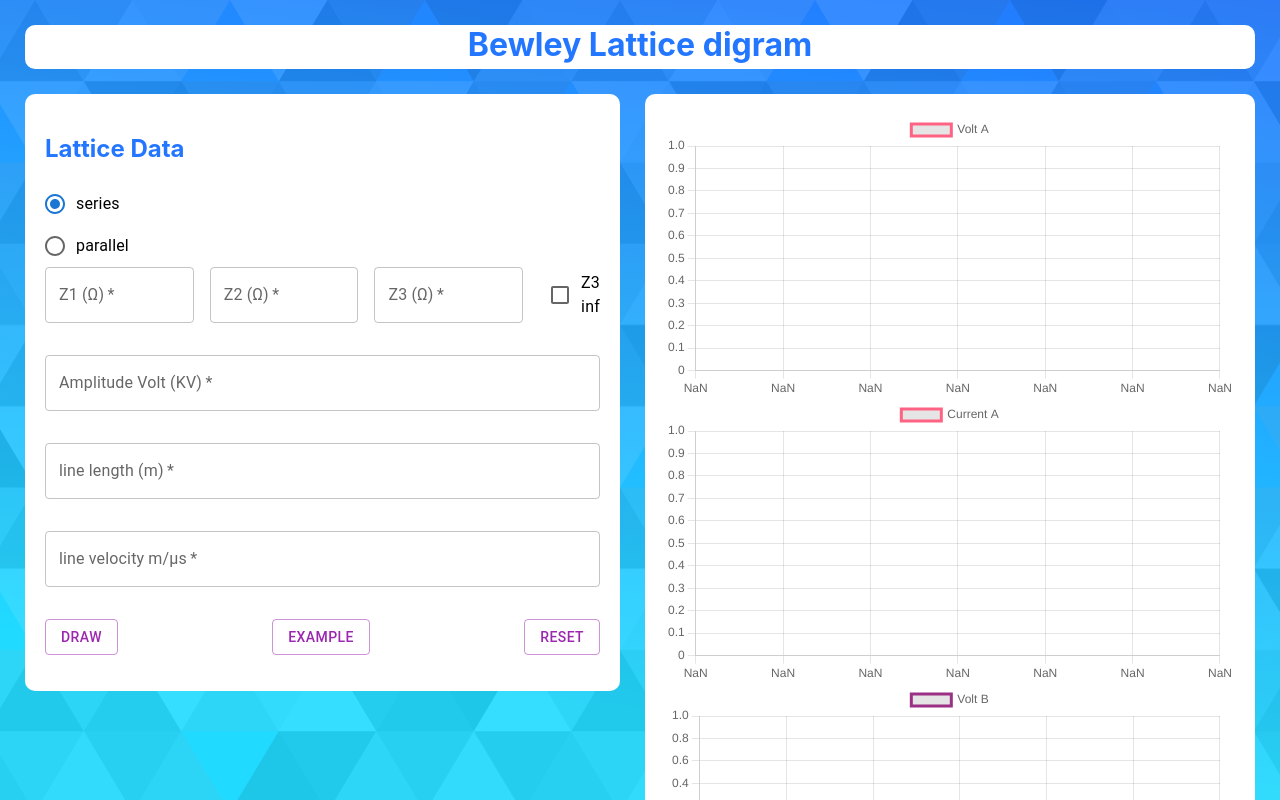
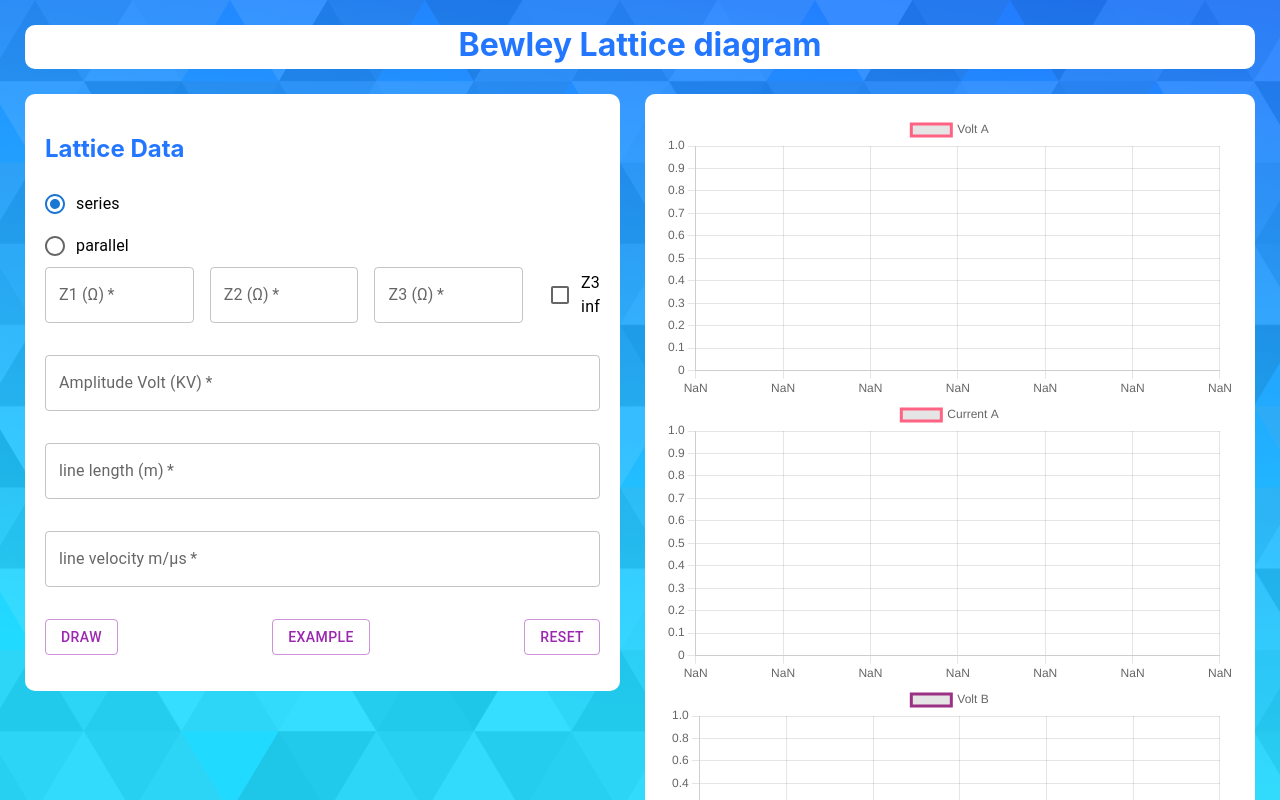
Before and after one commit to AnasMohammad99/latticeCommented, a React (Create React App) app: page / in a window 1280 px wide. Shown: the top 800 px of the page. Built offline with nearby package versions, Linux system fonts and the light colour scheme.

Commit message:
rsolve some issues

```diff
--- a/public/index.html
+++ b/public/index.html
@@ -24,7 +24,7 @@
       work correctly both with client-side routing and a non-root public URL.
       Learn how to configure a non-root public URL by running `npm run build`.
     -->
-    <title>React App</title>
+    <title>Lattice-diagram</title>
   </head>
   <body>
     <noscript>You need to enable JavaScript to run this app.</noscript>
--- a/src/App.js
+++ b/src/App.js
@@ -8,7 +8,7 @@ function App() {
   return (
     <Wrapper>
       <ProjectTitle>
-        Bewley Lattice digram
+        Bewley Lattice diagram
       </ProjectTitle>
       <LayoutWrapper>
         <SidebarWrapper>
```
